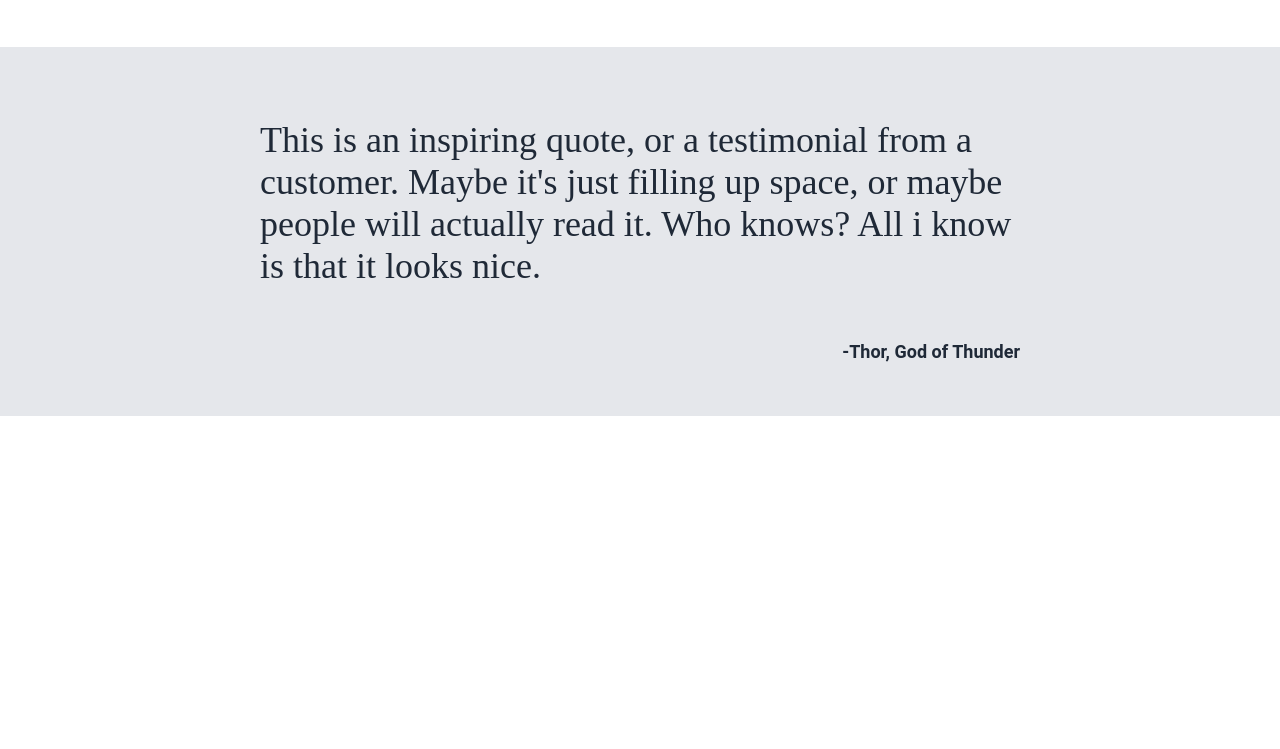
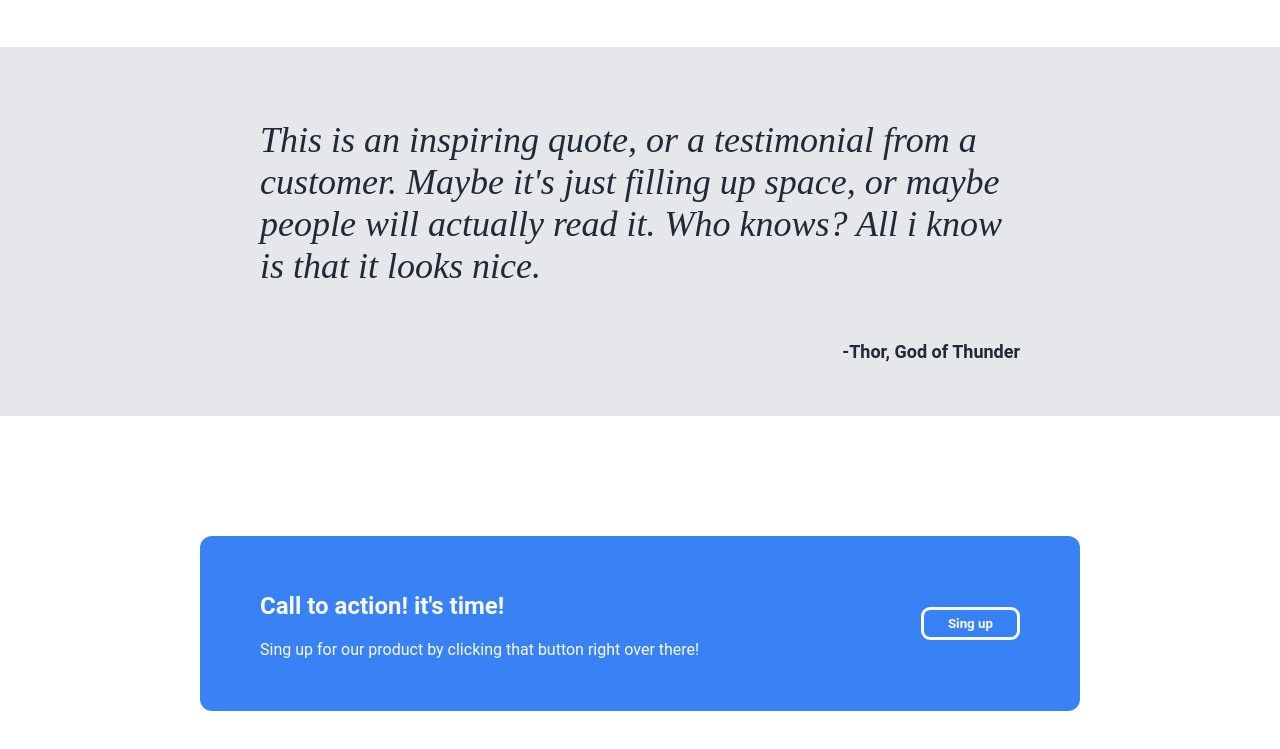
Before and after one commit to mootxed/landing_page, a plain HTML site: page index.html in a window 1280 px wide. Shown: the part 936-1685 px from the top of the page. Before the commit the page ends 1352 px from the top, so only its background shows below. Drawn offline with Linux system fonts and the light colour scheme.

Commit message:
added section

```diff
--- a/index.html
+++ b/index.html
@@ -58,5 +58,14 @@
             -Thor, God of Thunder
         </p>
     </article>
+    <section>
+        <div class="container-singUp">
+            <div class="container-singUp-text">
+                <h1>Call to action! it's time!</h1>
+                <p>Sing up for our product by clicking that button right over there!</p>
+            </div>
+            <button class="container-singUp-button">Sing up</button>
+        </div>
+    </section>
 </body>
 </html>
--- a/style.css
+++ b/style.css
@@ -120,6 +120,7 @@ a {
 .quotation-text {
     font-family: "light italic";
     color: #1F2937;
+    font-style: italic;
     font-size: 36px;
 }
 
@@ -129,3 +130,28 @@ a {
     font-size: 18px;
     font-weight: bold;
 }
+
+/* section */
+
+.container-singUp {
+    display: flex;
+    justify-content: space-between;
+    padding: 36px 60px;
+    margin: 120px 200px;
+    background-color: #3882F6;
+    border-radius: 12px;
+    align-items: center
+}
+
+.container-singUp-text {
+    color: #F9FAF8;
+}
+
+.container-singUp-button {
+    border: 3px solid #F9FAF8;
+    border-radius: 9px;
+    background-color: #3882F6;
+    color: #F9FAF8;
+    padding: 6px 24px;
+    font-weight: bold;
+}
```
